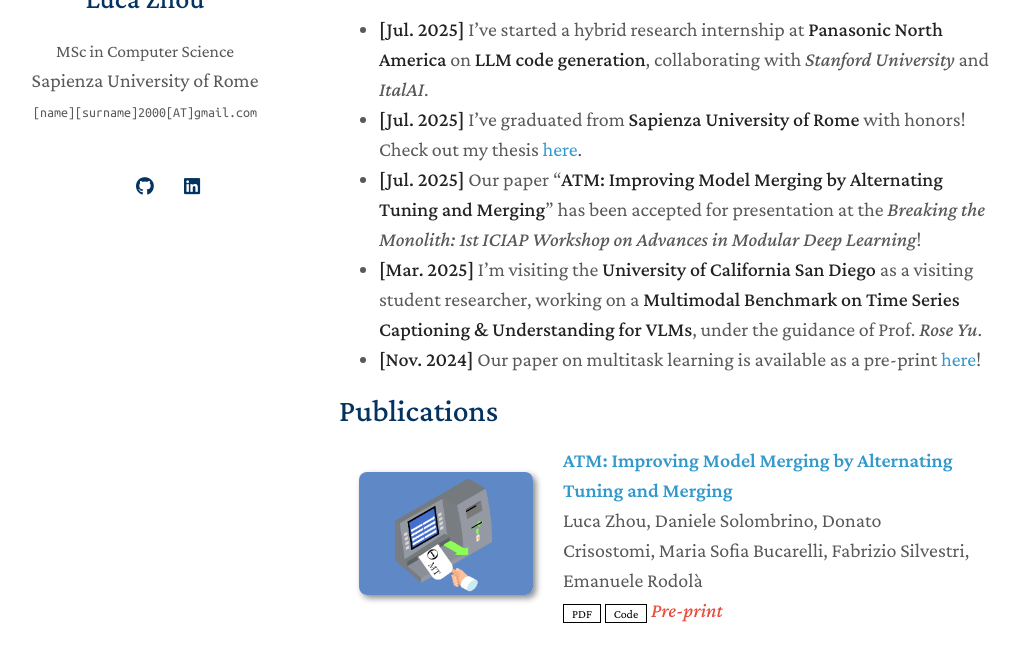
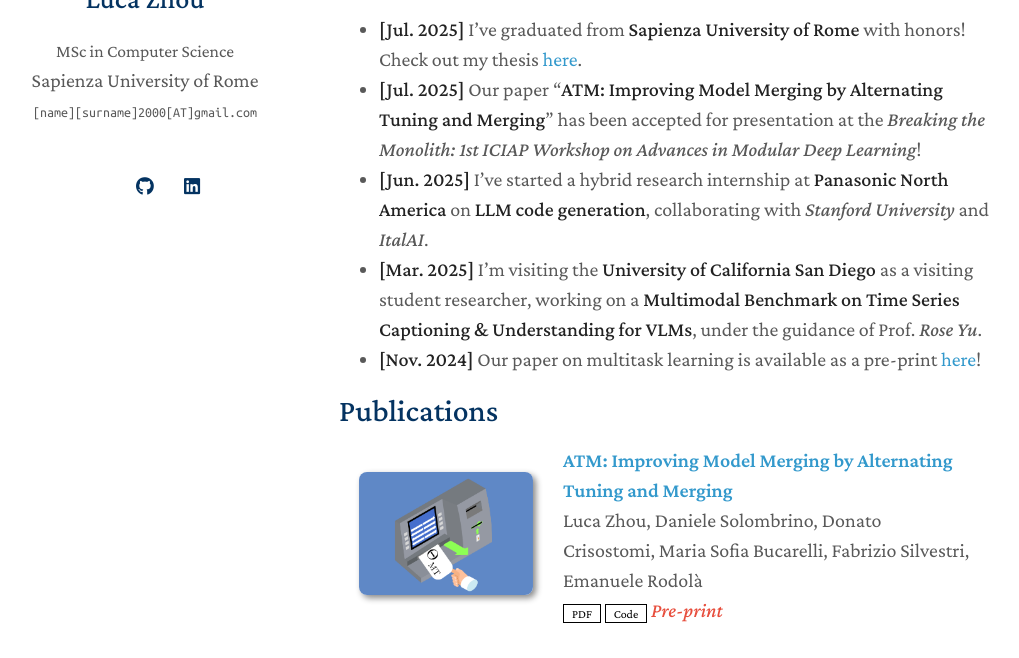
Before and after one commit to LuckerZOfficiaL/LuckerZOfficiaL.github.io, a Jekyll site: the page built from index.md, in a window 1280 px wide and 900 px high, scrolled down 395 px, cut to the strip 242-900 px from the top of the window. Shown: the whole strip, without its empty margins (131-1150 px from the left). Built offline with Jekyll 4.4.1, drawn with Linux system fonts in a browser that asks for light colours; a style sheet for code colours, icons or effects is not loaded; our own code applies the rules of GitHub Pages for plain Markdown files.

Commit message:
update internship start date

```diff
--- a/index.md
+++ b/index.md
@@ -16,9 +16,9 @@
 - LLMs/VLMs
 
 ## News
-- **[Jul. 2025]** I've started a hybrid research internship at **Panasonic North America** on **LLM code generation**, collaborating with *Stanford University* and *ItalAI*.
 - **[Jul. 2025]** I've graduated from **Sapienza University of Rome** with honors! Check out my thesis [here](./assets/files/MS Thesis.pdf).
 - **[Jul. 2025]** Our paper "**ATM: Improving Model Merging by Alternating Tuning and Merging**" has been accepted for presentation at the *Breaking the Monolith: 1st ICIAP Workshop on Advances in Modular Deep Learning*!
+- **[Jun. 2025]** I've started a hybrid research internship at **Panasonic North America** on **LLM code generation**, collaborating with *Stanford University* and *ItalAI*.
 - **[Mar. 2025]** I'm visiting the **University of California San Diego** as a visiting student researcher, working on a **Multimodal Benchmark on Time Series Captioning & Understanding for VLMs**, under the guidance of Prof. *Rose Yu*.
 - **[Nov. 2024]** Our paper on multitask learning is available as a pre-print [here](https://arxiv.org/pdf/2411.03055)!
 
```
